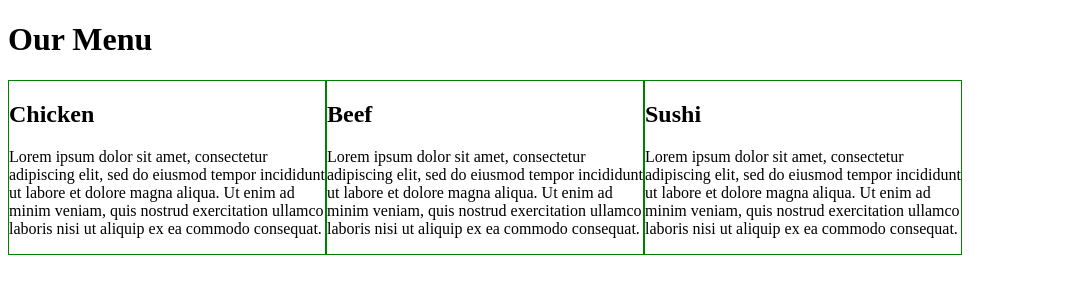
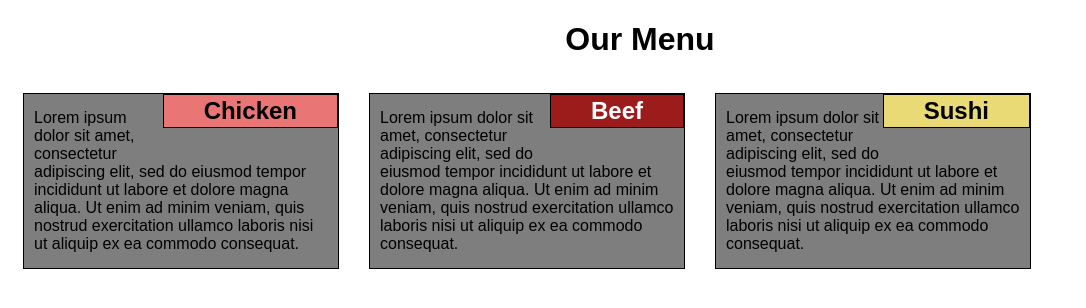
Before and after one commit to Glez/coursera-test, a plain HTML site: page module2-solution/index.html in a window 1280 px wide. Shown: the whole page, without its empty margins (0-1086 px from the left). Drawn offline with Linux system fonts and the light colour scheme.

Commit message:
Changes assigment2

```diff
--- a/module2-solution/index.html
+++ b/module2-solution/index.html
@@ -2,30 +2,30 @@
 <html>
 <head>
 	<meta charset="utf-8">
-	<meta name="viewport" content="width=device-width, initial-scale=1">
+	<meta name="viewport" content="width=device-width", initial-scale="1">
 	<title>Assigment: Solution for Module 2</title>
-	 <link rel="stylesheet" type="text/css" href="style.css" media="screen">
+	 <link rel="stylesheet" type="text/css" href="style.css" >
 </head>
 <body>
 	<div class="row">
 		<h1>Our Menu</h1>
  		<section class="col-lg-3 col-md-6 col-sm-9">
- 			<h2>Chicken</h2>
- 			<p>
+ 			<h2 id="col1">Chicken</h2>
+ 			<div>
  				Lorem ipsum dolor sit amet, consectetur adipiscing elit, sed do eiusmod tempor incididunt ut labore et dolore magna aliqua. Ut enim ad minim veniam, quis nostrud exercitation ullamco laboris nisi ut aliquip ex ea commodo consequat.
- 			</p>
+ 			</div>
  		</section>
 	 	<section class="col-lg-3 col-md-6 col-sm-9">
-	 		<h2>Beef</h2>
-	 		 <p>
+	 		<h2 id="col2">Beef</h2>
+	 		 <div>
  				Lorem ipsum dolor sit amet, consectetur adipiscing elit, sed do eiusmod tempor incididunt ut labore et dolore magna aliqua. Ut enim ad minim veniam, quis nostrud exercitation ullamco laboris nisi ut aliquip ex ea commodo consequat.
- 			</p>
+ 			</div>
 	 		</section>
 	 	<section class="col-lg-3 col-md-6 col-sm-9">
-	 		<h2>Sushi</h2>
-	 		<p>
+	 		<h2 id="col3">Sushi</h2>
+	 		<div>
  				Lorem ipsum dolor sit amet, consectetur adipiscing elit, sed do eiusmod tempor incididunt ut labore et dolore magna aliqua. Ut enim ad minim veniam, quis nostrud exercitation ullamco laboris nisi ut aliquip ex ea commodo consequat.
- 			</p>
+ 			</div>
 	 		</section>
 	</div>
 </body>
--- a/module2-solution/style.css
+++ b/module2-solution/style.css
@@ -1,16 +1,55 @@
-h1 {
-  align: center;
+* {
+	box-sizing: border-box;
 }
 
+h1 {
+  text-align: center;
+  margin-bottom: 20px
+}
+
+h2{
+	float: right;
+	text-align: center;
+	padding: 2px 40px 2px 40px;
+	border: 1px solid black;
+}
+
+section{
+	margin: 15px;
+	background-color: #7F7E7E;
+}
+
+section > div{
+	margin: 15px 10px 15px 10px;
+}
+
+#col1{
+	background-color: #E97575;
+	margin-top: 0px;
+}
+
+#col2{
+	background-color: #9C1C1C;
+	margin-top: 0px;
+	color: white;
+}
+
+#col3{
+	background-color: #E9DA75;
+	margin-top: 0px;
+}
 .row {
   width: 100%;
+  font-family: sans-serif, Helvetica, Arial;
+  margin: 0;
+  padding: 0;
 }
 
 /********** Desktop **********/
 @media (min-width: 992px) {
   .col-lg-1, .col-lg-2, .col-lg-3, .col-lg-4, .col-lg-5, .col-lg-6, .col-lg-7, .col-lg-8, .col-lg-9, .col-lg-10, .col-lg-11, .col-lg-12 {
     float: left;
-    border: 1px solid green;
+    border: 1px solid black;
   }
   .col-lg-1 {
     width: 8.33%;
@@ -54,7 +93,7 @@ h1 {
 @media (min-width: 768px) and (max-width: 991px) {
   .col-md-1, .col-md-2, .col-md-3, .col-md-4, .col-md-5, .col-md-6, .col-md-7, .col-md-8, .col-md-9, .col-md-10, .col-md-11, .col-md-12 {
     float: left;
-    border: 1px solid green;
+    border: 1px solid black;
   }
   .col-md-1 {
     width: 8.33%;
@@ -98,7 +137,7 @@ h1 {
 @media (max-width: 767px) {
   .col-sm-1, .col-sm-2, .col-sm-3, .col-sm-4, .col-sm-5, .col-sm-6, .col-sm-7, .col-sm-8, .col-sm-9, .col-sm-10, .col-sm-11, .col-sm-12 {
     float: left;
-    border: 1px solid green;
+    border: 1px solid black;
   }
   .col-sm-1 {
     width: 8.33%;
```
